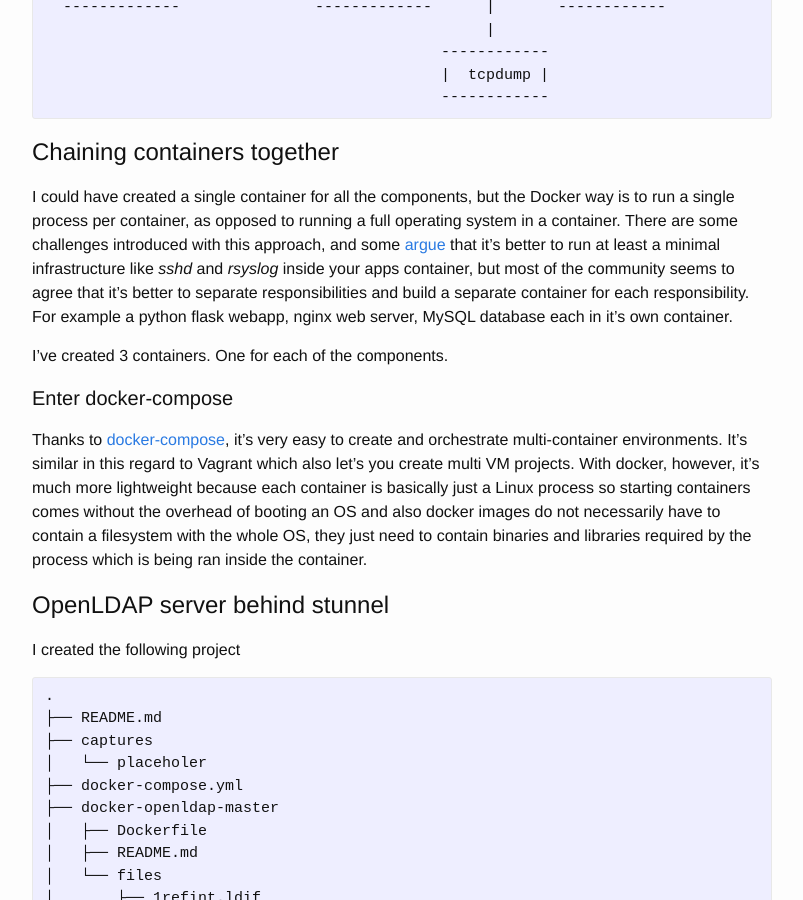
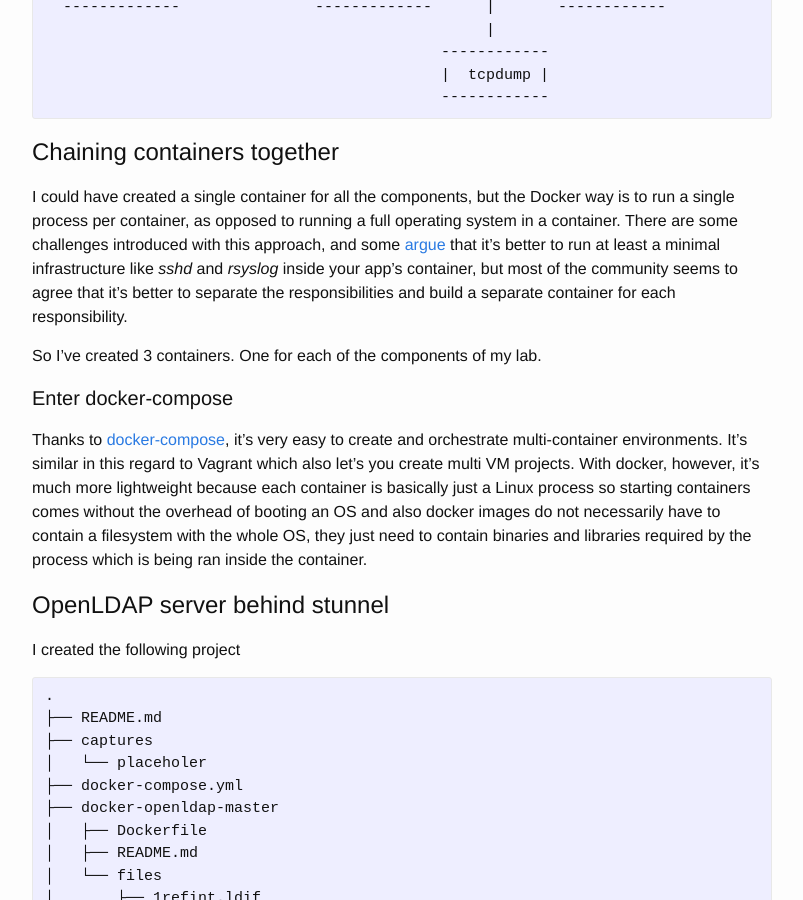
Before and after one commit to bodgix/bodgix.github.io, a Jekyll site: the page built from _posts/2015-11-14-yet-another-introduction-to-docker.md, in a window 1280 px wide and 900 px high, scrolled down 719 px. Shown: the whole window, without its empty margins (238-1041 px from the left). Built offline with Jekyll 4.4.1, drawn with Linux system fonts in a browser that asks for light colours; comment, search, counter and statistics services are not loaded.

Commit message:
Male zmiany gramatyczne.

```diff
--- a/_posts/2015-11-14-yet-another-introduction-to-docker.md
+++ b/_posts/2015-11-14-yet-another-introduction-to-docker.md
@@ -34,9 +34,9 @@ I also wanted to take a tcpdump traffic capture in case LDAP logs alone do not p
 Chaining containers together
 ============================
 
-I could have created a single container for all the components, but the Docker way is to run a single process per container, as opposed to running a full operating system in a container. There are some challenges introduced with this approach, and some [argue][baseimage-docker] that it's better to run at least a minimal infrastructure like *sshd* and *rsyslog* inside your apps container, but most of the community seems to agree that it's better to separate responsibilities and build a separate container for each responsibility. For example a python flask webapp, nginx web server, MySQL database each in it's own container.
+I could have created a single container for all the components, but the Docker way is to run a single process per container, as opposed to running a full operating system in a container. There are some challenges introduced with this approach, and some [argue][baseimage-docker] that it's better to run at least a minimal infrastructure like *sshd* and *rsyslog* inside your app's container, but most of the community seems to agree that it's better to separate the responsibilities and build a separate container for each responsibility.
 
-I've created 3 containers. One for each of the components.
+So I've created 3 containers. One for each of the components of my lab.
 
 #### Enter docker-compose
 
```
